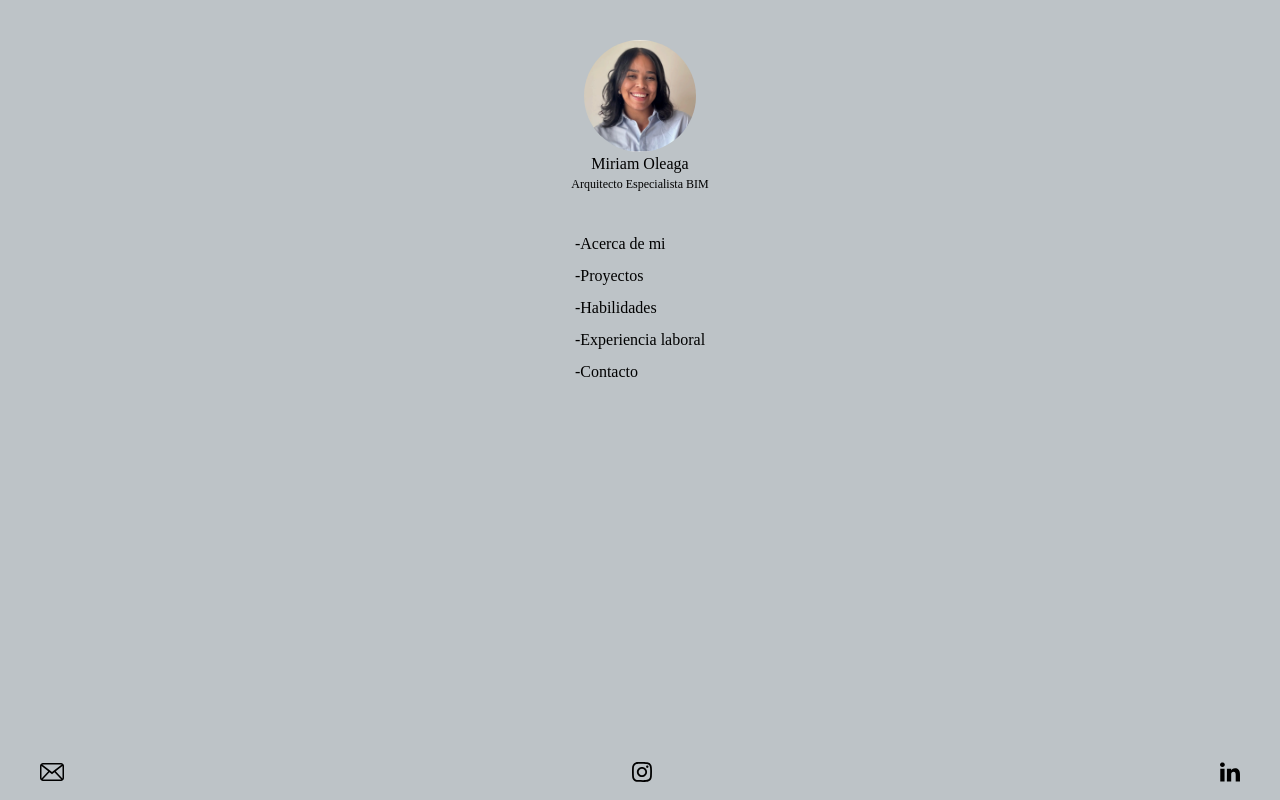
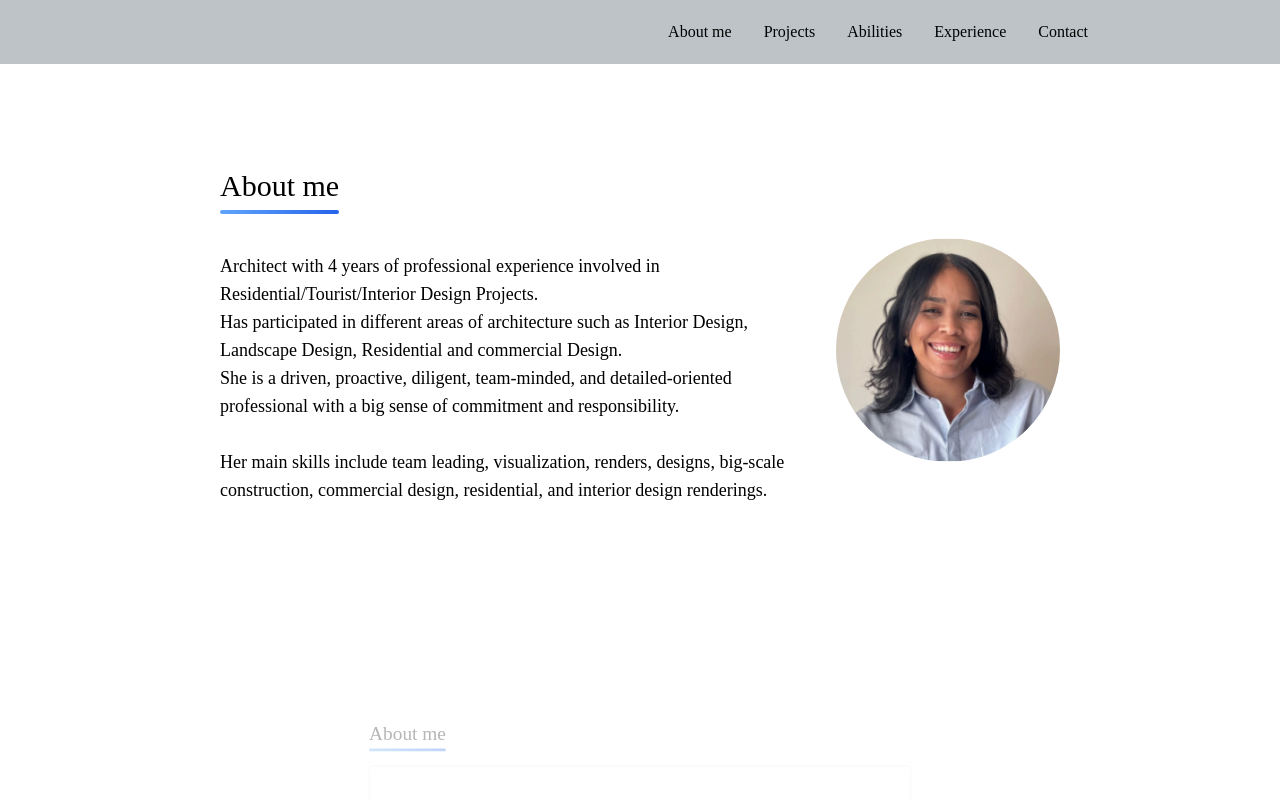
Before and after one commit to Braylin20/PortFolio_React, a React (Vite) app in the folder portfolio-michelle/: page / in a window 1280 px wide. Shown: the top 800 px of the page. Built offline with nearby package versions, Linux system fonts and the light colour scheme.

Commit message:
Remove img from Sidebar

```diff
--- a/portfolio-michelle/src/components/SideBar.jsx
+++ b/portfolio-michelle/src/components/SideBar.jsx
@@ -1,35 +1,17 @@
-import {NavLink} from "react-router";
-
+import { NavLink } from "react-router";
 
 export const SideBar = () => {
-  return (
-      <>
-          <section className="p-10 min-w-[230px] bg-customGray h-screen flex-shrink-0">
-              <div className="h-full flex flex-col items-center ">
-                  <div className="flex flex-col items-center">
-                      <img
-                          className="w-28 rounded-full"
-                          src="../public/img/MichelleProfile.png"
-                          alt="Foto de perfil"
-                      />
-                      <h2>Miriam Oleaga</h2>
-                      <span className="text-xs">Arquitecto Especialista BIM</span>
-                  </div>
-
-                  <ul className="flex flex-col items-start gap-2 mt-10">
-                      <NavLink to="/">-Acerca de mi</NavLink>
-                      <NavLink to="projects">-Proyectos</NavLink>
-                      <NavLink to="habilidades">-Habilidades</NavLink>
-                      <NavLink to="experiencia">-Experiencia laboral</NavLink>
-                      <NavLink to="/contact">-Contacto</NavLink>
-                  </ul>
-              </div>
-              <footer className="flex justify-between items-center gap-2">
-                  <img className="w-6" src="../public/svg/mail.svg" alt="Email"/>
-                  <img className="w-5" src="../public/svg/instagram.svg" alt="Instagram"/>
-                  <img className="w-5" src="../public/svg/linkedin.svg" alt="LinkedIn"/>
-              </footer>
-          </section>
-      </>
-  )
+    return (
+        <section className="scroll-blur w-full bg-customGray">
+            <div className="flex justify-end items-center py-5 w-[70%] mx-auto">
+                <ul className="flex items-start gap-8">
+                    <NavLink to="/">About me</NavLink>
+                    <NavLink to="projects">Projects</NavLink>
+                    <NavLink to="habilidades">Abilities</NavLink>
+                    <NavLink to="experiencia">Experience</NavLink>
+                    <NavLink to="/contact">Contact</NavLink>
+                </ul>
+            </div>
+        </section>
+    );
 }
```
